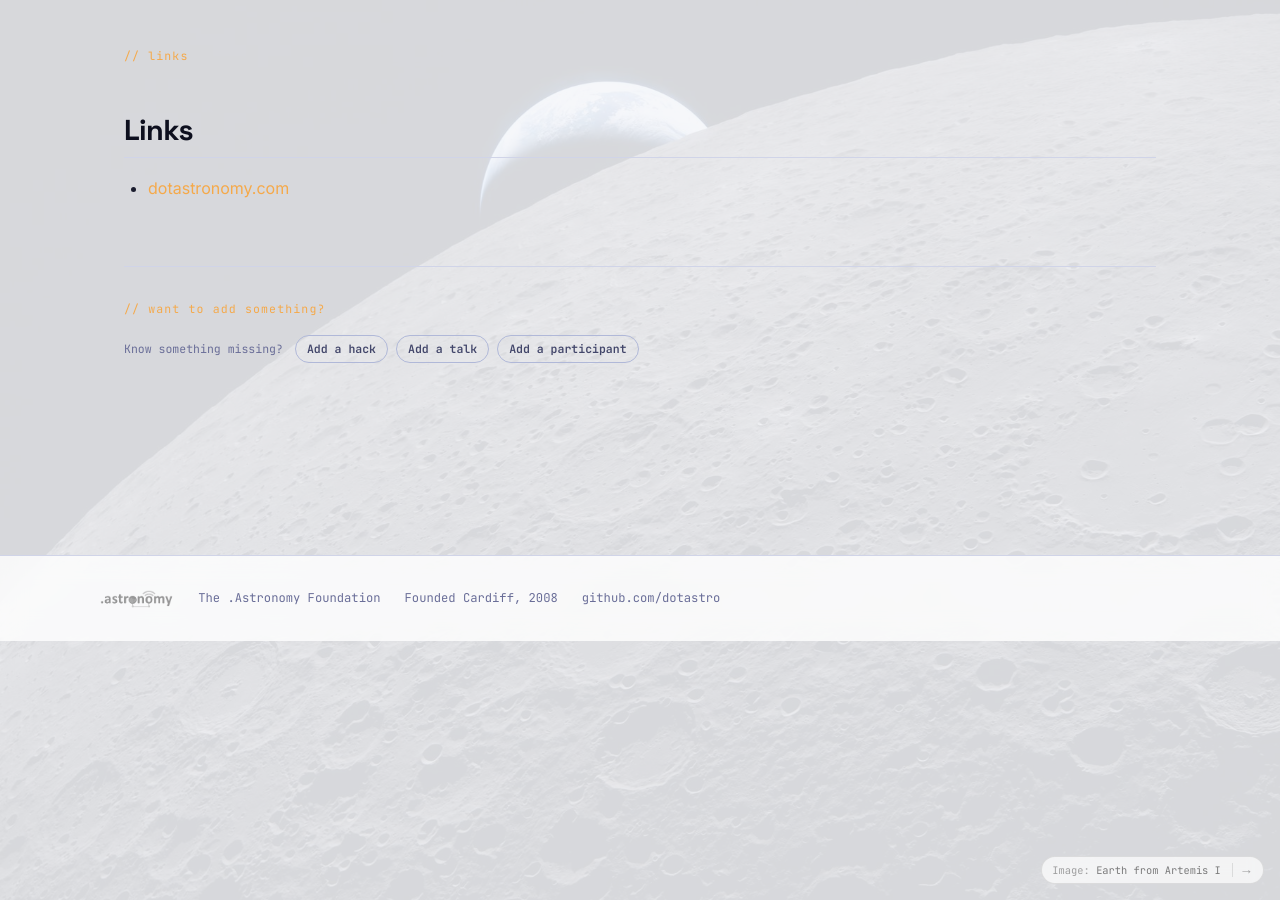
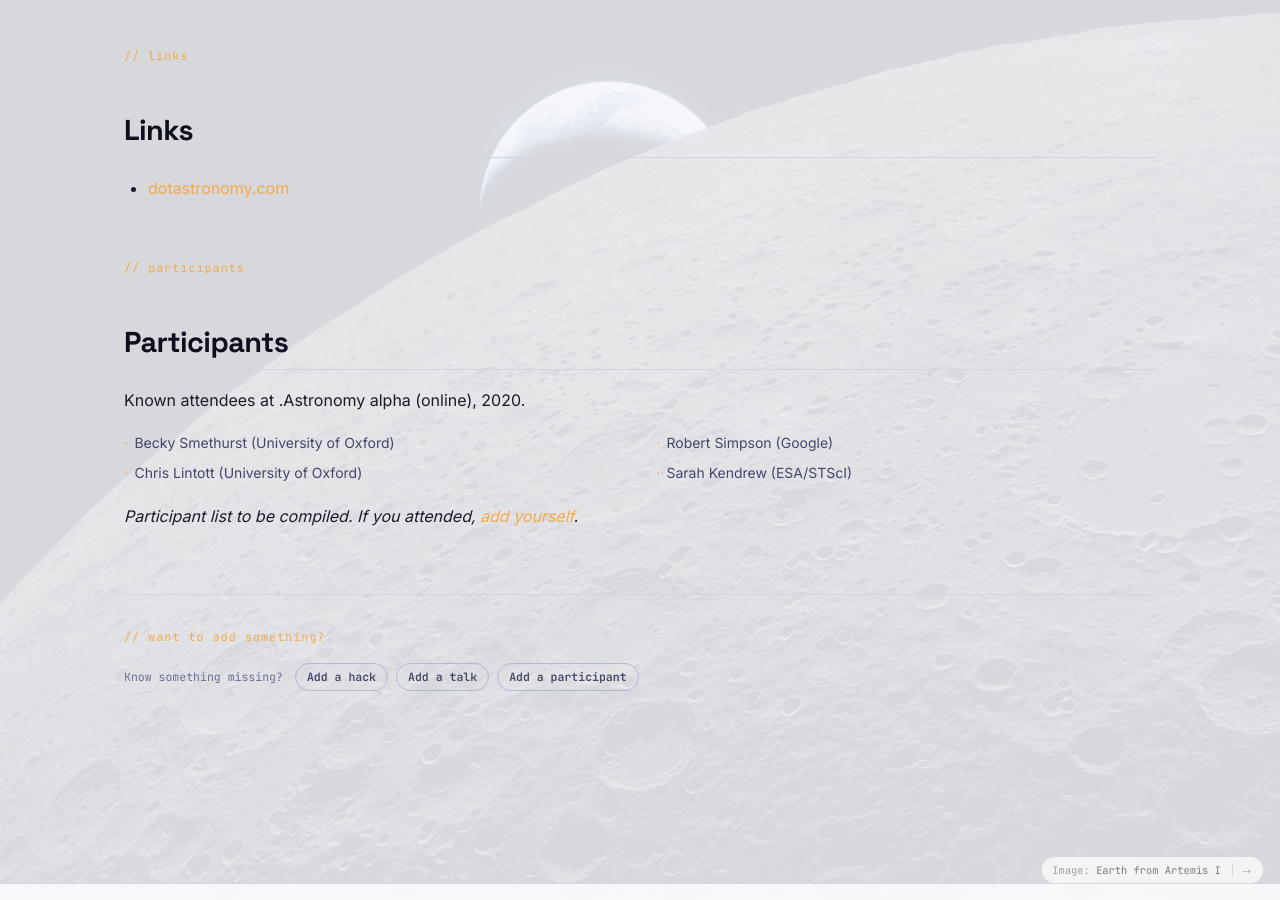
Before and after one commit to dotastro/dotastrosite, a Jekyll site: the page built from events/alpha/index.md, in a window 1280 px wide and 900 px high, scrolled down 1354 px. Built offline with Jekyll 4.4.1, drawn with Linux system fonts in a browser that asks for light colours.

Commit message:
Add participants sections to events 9, 11, 12, 13, alpha

```diff
--- a/events/alpha/index.md
+++ b/events/alpha/index.md
@@ -16,6 +16,7 @@ title: ".Astronomy Alpha, Online, 2020"
 <nav class="event-page-nav" aria-label="Jump to section">
   <a href="#organisers">Organisers</a>
   <a href="#links">Links</a>
+  <a href="#participants">Participants</a>
 </nav>
 
 
@@ -38,6 +39,20 @@ The conference featured the normal .Astronomy mix of talks, unconference session
 - [dotastronomy.com](https://www.dotastronomy.com/alpha)
 
 
+<span class="section-label">// participants</span>
+## Participants {#participants}
+
+Known attendees at .Astronomy alpha (online), 2020.
+
+<ul class="participants-list">
+<li>Becky Smethurst (University of Oxford)</li>
+<li>Chris Lintott (University of Oxford)</li>
+<li>Robert Simpson (Google)</li>
+<li>Sarah Kendrew (ESA/STScI)</li>
+</ul>
+
+_Participant list to be compiled. If you attended, [add yourself](https://github.com/dotastro/dotastrosite/issues/new?template=add_participant.yml)._
+
 <div class="contribute-section" data-event=".Astronomy alpha">
 <span class="section-label">// want to add something?</span>
 <div class="contribute-bar">
```
Also changed, not shown: assets/js/search-index.json (+1 -1 lines), events/nine/index.md (+0 -2 lines), events/twelve/index.md (+0 -1 lines), 1 other file.
